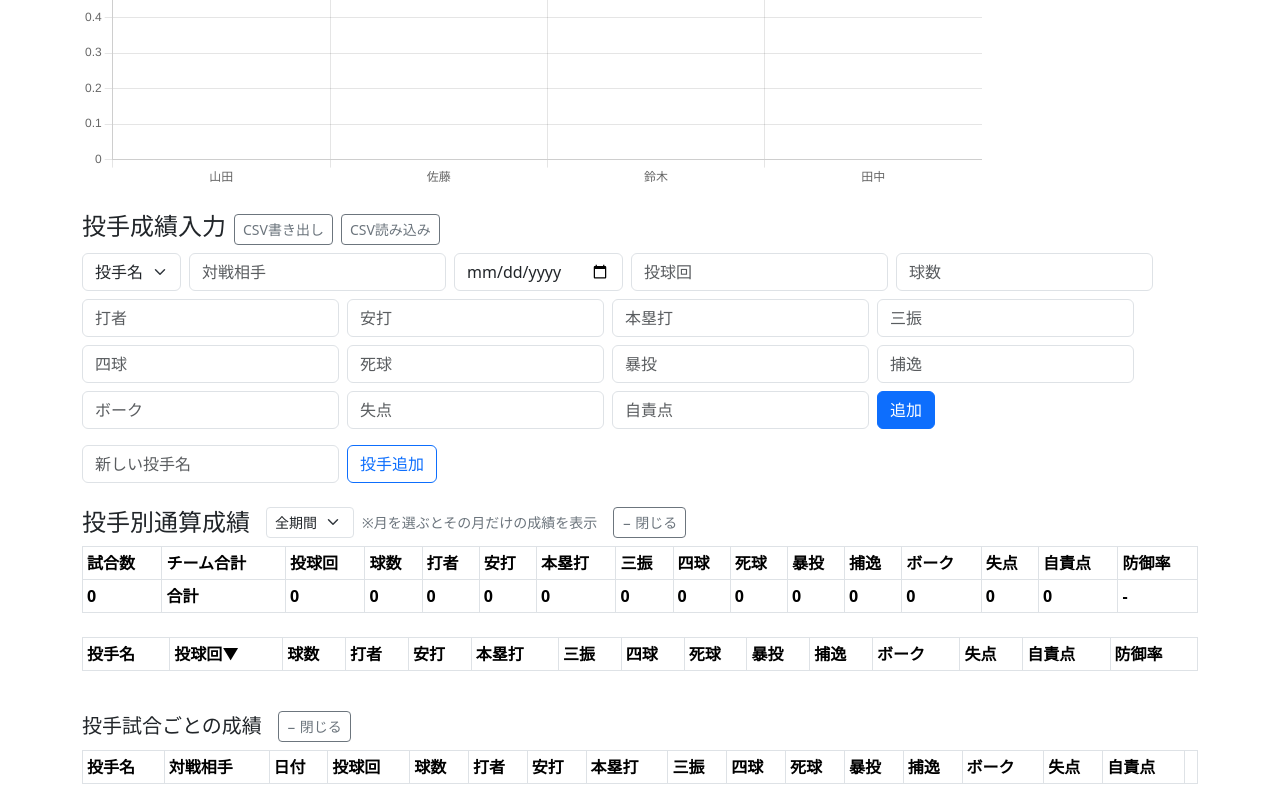
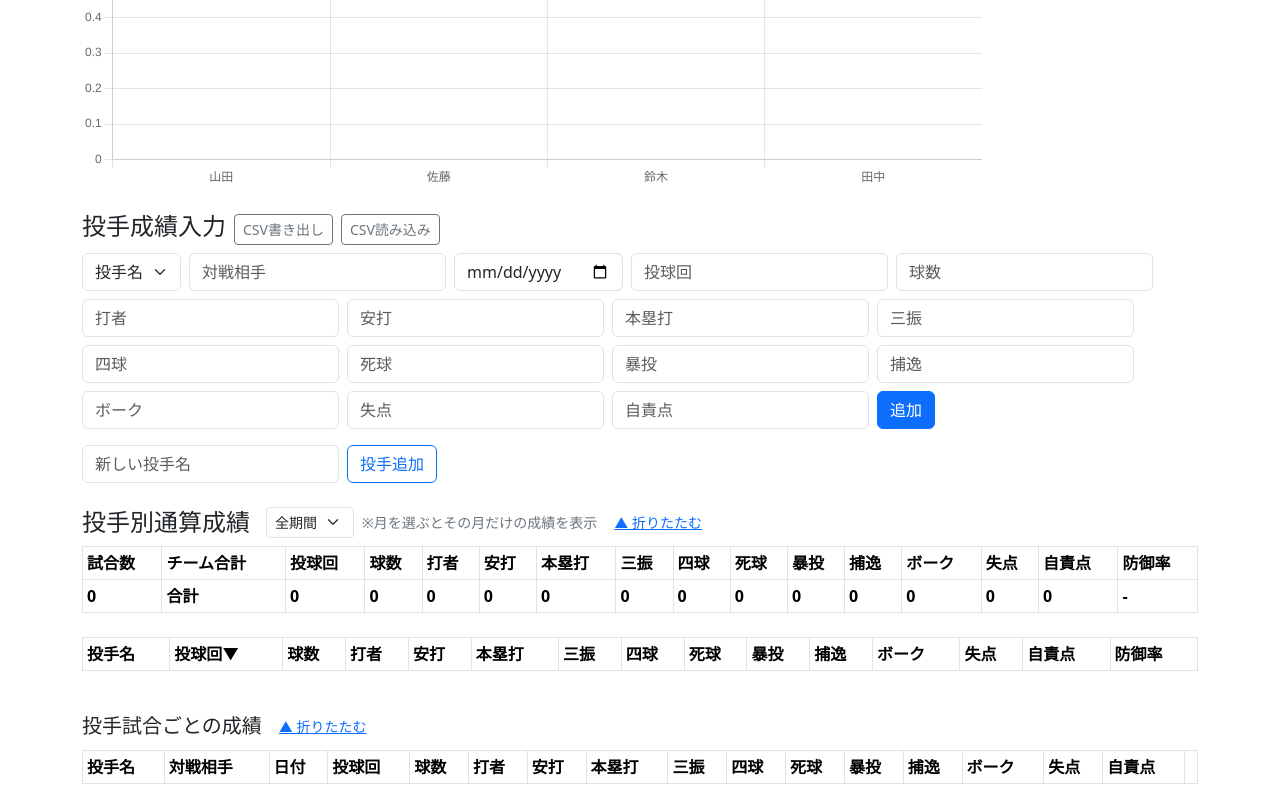
Before and after one commit to barca14-yume/-, a React (Create React App) app: page / in a window 1280 px wide. Shown: the part 1296-2096 px from the top of the page. Built offline with nearby package versions, Linux system fonts and the light colour scheme.

Commit message:
投手通算・試合ごとの成績 折りたたみUIを統一（開く→折りたたむ）

```diff
--- a/src/App.js
+++ b/src/App.js
@@ -983,8 +983,13 @@ function App() {
           ))}
         </select>
         <span className="ms-2 small text-secondary">※月を選ぶとその月だけの成績を表示</span>
-        <button className="btn btn-sm btn-outline-secondary ms-3" type="button" onClick={() => setIsPitcherStatsOpen(v => !v)}>
-          {isPitcherStatsOpen ? '− 閉じる' : '+ 開く'}
+        <button
+          className="btn btn-link btn-sm ms-2"
+          onClick={() => setIsPitcherStatsOpen(open => !open)}
+          aria-expanded={isPitcherStatsOpen}
+          aria-controls="pitcherStatsTable"
+        >
+          {isPitcherStatsOpen ? '▲ 折りたたむ' : '▼ 開く'}
         </button>
       </div>
       {/* チーム合計テーブル */}
@@ -1093,8 +1098,13 @@ function App() {
       {/* 投手成績入力履歴 折りたたみ */}
       <div className="d-flex align-items-center mt-4 mb-2">
         <h5 className="mb-0">投手試合ごとの成績</h5>
-        <button className="btn btn-sm btn-outline-secondary ms-3" type="button" onClick={() => setIsPitcherRecordsOpen(v => !v)}>
-          {isPitcherRecordsOpen ? '− 閉じる' : '+ 開く'}
+        <button
+          className="btn btn-link btn-sm ms-2"
+          onClick={() => setIsPitcherRecordsOpen(open => !open)}
+          aria-expanded={isPitcherRecordsOpen}
+          aria-controls="pitcherRecordsTable"
+        >
+          {isPitcherRecordsOpen ? '▲ 折りたたむ' : '▼ 開く'}
         </button>
       </div>
       {isPitcherRecordsOpen && (
```
